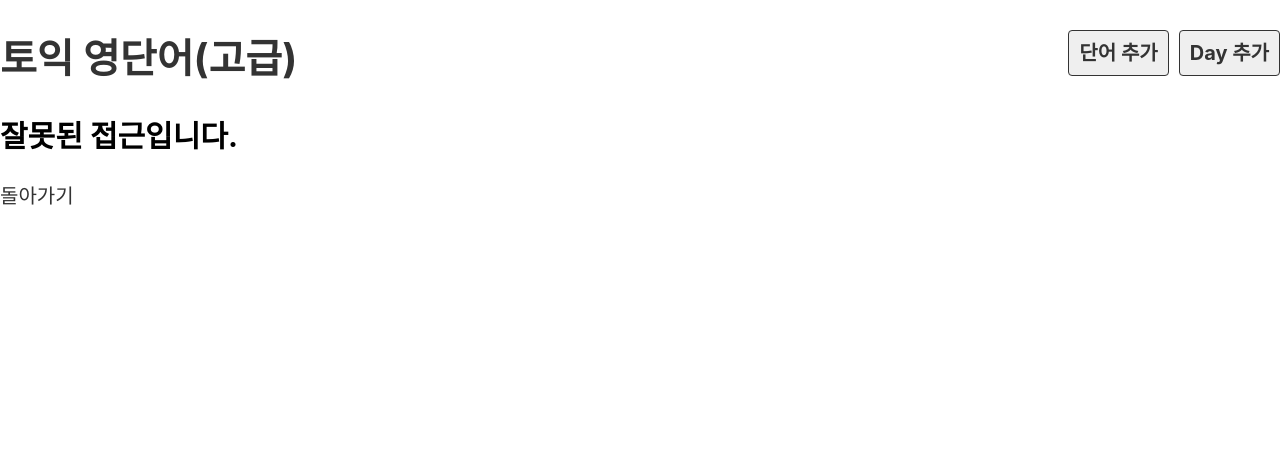
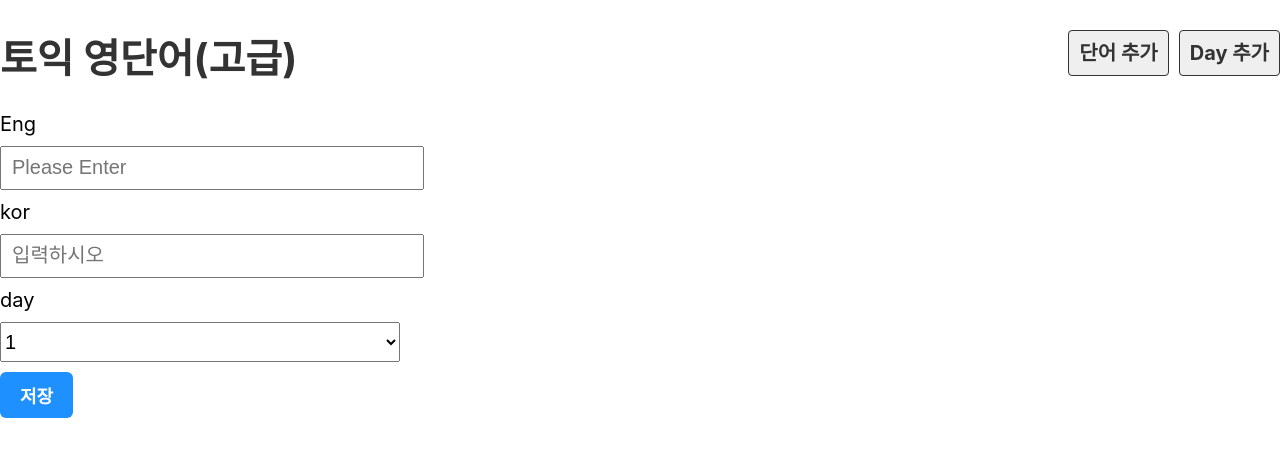
Before and after one commit to bkdragon0228/voca-react, a React (Create React App) app in the folder voca/: page /create_word in a window 1280 px wide. Shown: the top 456 px of the page. Built offline with nearby package versions, Linux system fonts and the light colour scheme; data requests are answered from the project's data file.

Commit message:
기능 : 단어 추가
단어 추가를 위한 컴포넌트를 만들고 useRef를 이용해 돔에 적용된 값을
얻어오는 코드를 작성하였다.

```diff
--- a/voca/src/App.js
+++ b/voca/src/App.js
@@ -5,6 +5,7 @@ import Header from './component/Header';
 import Empty from './component/Empty';
 
 import { BrowserRouter as Router, Routes, Route } from 'react-router-dom';
+import CreateWord from './component/CreateWord';
 
 function App() {
     return (
@@ -13,6 +14,7 @@ function App() {
             <Routes>
                 <Route path="/" element={<DayList />} />
                 <Route path="/day/:day" element={<Day />} />
+                <Route path="/create_word" element={<CreateWord />} />
                 <Route path="*" element={<Empty />} />
             </Routes>
         </Router>
--- /dev/null
+++ b/voca/src/component/CreateWord.js
@@ -0,0 +1,58 @@
+import { useEffect, useRef, useState } from 'react';
+
+const CreateWord = () => {
+    const [days, setDays] = useState([]);
+
+    const fetchDay = async () => {
+        const res = await fetch('http://localhost:3001/days');
+        const json = await res.json();
+        setDays(json);
+    };
+
+    useEffect(() => {
+        fetchDay();
+    }, []);
+
+    const handleSubmit = (e) => {
+        e.preventDefault();
+    };
+
+    const engRef = useRef(null);
+    const korRef = useRef(null);
+    const dayRef = useRef(null);
+    return (
+        <form onSubmit={handleSubmit}>
+            <div className="input_area">
+                <label>Eng</label>
+                <input
+                    type="text"
+                    placeholder="Please Enter"
+                    ref={engRef}
+                ></input>
+            </div>
+            <div className="input_area">
+                <label>kor</label>
+                <input
+                    type="text"
+                    placeholder="입력하시오"
+                    ref={korRef}
+                ></input>
+            </div>
+            <div className="input_area">
+                <label>day</label>
+                <select ref={dayRef}>
+                    {days.map((day) => (
+                        <option key={day.id} value={day.day}>
+                            {day.day}
+                        </option>
+                    ))}
+                </select>
+            </div>
+            <div>
+                <button>저장</button>
+            </div>
+        </form>
+    );
+};
+
+export default CreateWord;
--- a/voca/src/component/Header.js
+++ b/voca/src/component/Header.js
@@ -7,9 +7,9 @@ const Header = () => {
                 <Link to="/">토익 영단어(고급)</Link>
             </h1>
             <div className="menu">
-                <a href="#" className="link">
+                <Link to="/create_word" className="link">
                     단어 추가
-                </a>
+                </Link>
                 <a href="#" className="link">
                     Day 추가
                 </a>
```
